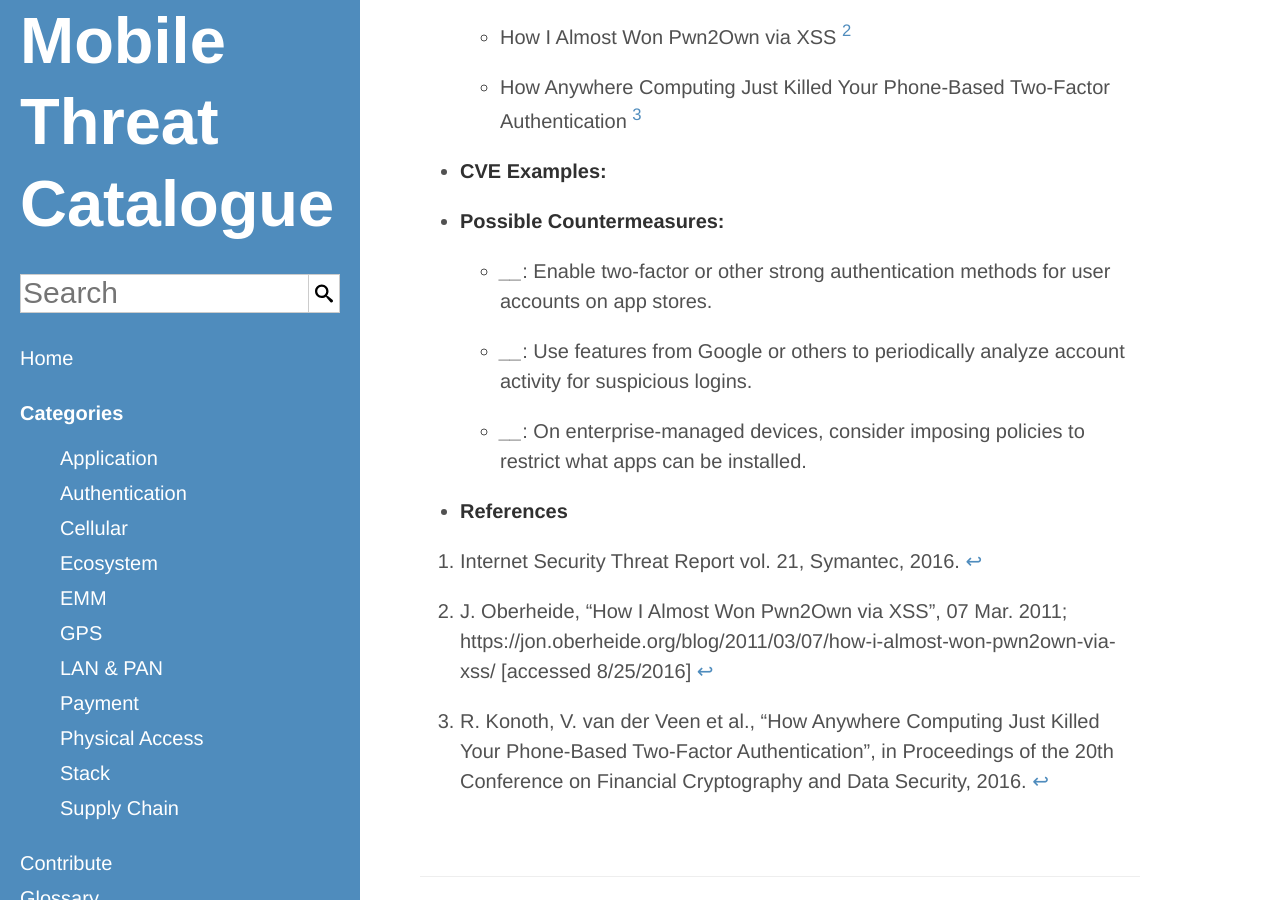
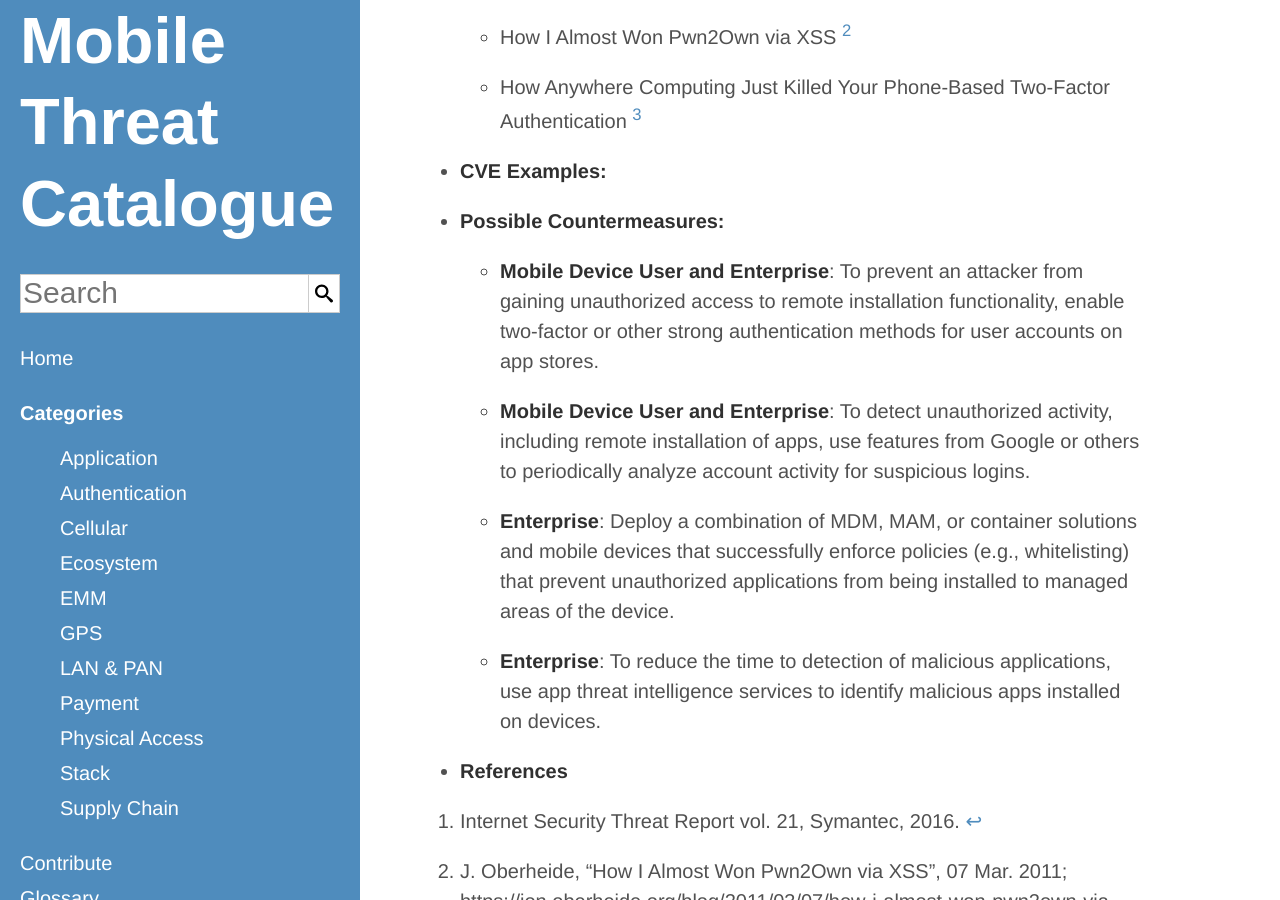
Before and after one commit to usnistgov/mobile-threat-catalogue, a Jekyll site: the page built from _ecosystem-threats/ECO-4.md, in a window 1280 px wide and 900 px high, scrolled down 532 px. Built offline with Jekyll 4.4.1, drawn with Linux system fonts in a browser that asks for light colours.

Commit message:
#13: update countermeasures and actors

```diff
--- a/_ecosystem-threats/ECO-4.md
+++ b/_ecosystem-threats/ECO-4.md
@@ -9,10 +9,14 @@
         - "How Anywhere Computing Just Killed Your Phone-Based Two-Factor Authentication [^201]"
     CVEExample:
     PossibleCountermeasures:
-        "Enable two-factor or other strong authentication methods for user accounts on app stores.":
-            -
-        "Use features from Google or others to periodically analyze account activity for suspicious logins.":
-            -
-        "On enterprise-managed devices, consider imposing policies to restrict what apps can be installed.":
-            -
+        "To prevent an attacker from gaining unauthorized access to remote installation functionality, enable two-factor or other strong authentication methods for user accounts on app stores.":
+            - Mobile Device User
+            - Enterprise
+        "To detect unauthorized activity, including remote installation of apps, use features from Google or others to periodically analyze account activity for suspicious logins.":
+            - Mobile Device User
+            - Enterprise
+        "Deploy a combination of MDM, MAM, or container solutions and mobile devices that successfully enforce policies (e.g., whitelisting) that prevent unauthorized applications from being installed to managed areas of the device.":
+            - Enterprise
+        "To reduce the time to detection of malicious applications, use app threat intelligence services to identify malicious apps installed on devices.":
+            - Enterprise
 ---
```
